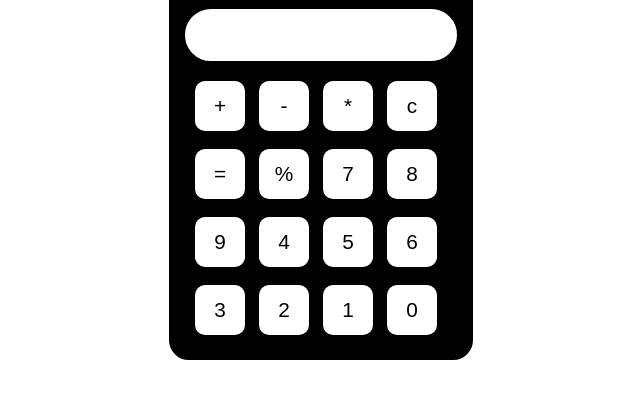
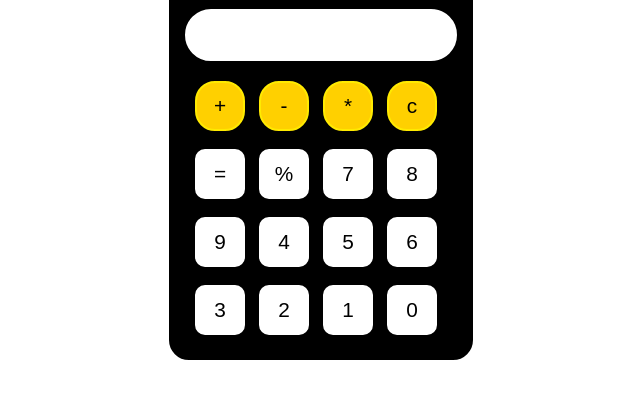
Before and after one commit to hanzala226/calculator, a plain HTML site: page index.html in a window 1280 px wide. Shown: the part 250-648 px from the top of the page, without its empty margins (319-959 px from the left). Drawn offline with Linux system fonts and the light colour scheme.

Commit message:
index.html

```diff
--- a/index.html
+++ b/index.html
@@ -13,11 +13,11 @@
         <input name="answer" type="text" id="display" method="post">
         <br><br>
         <div class="op">
-        <input type="button" class="btn" value="+" onclick="form.answer.value+='+'">
-        <input type="button" class="btn" value="-" onclick="form.answer.value+='-'">
-        <input type="button" class="btn" value="*" onclick="form.answer.value+='*'">
+        <input type="button" class="btn2" value="+" onclick="form.answer.value+='+'">
+        <input type="button" class="btn2" value="-" onclick="form.answer.value+='-'">
+        <input type="button" class="btn2" value="*" onclick="form.answer.value+='*'">
 
-        <input type="button" class="btn" value="c" onclick="form.answer.value=''"></div><br>
+        <input type="button" class="btn2" value="c" onclick="form.answer.value=''"></div><br>
 
         <input type="button" class="btn" value="=" onclick="form.answer.value='='+eval(form.answer.value)">
         <input type="button" class="btn" value="%" onclick="form.answer.value+='/'">
```
